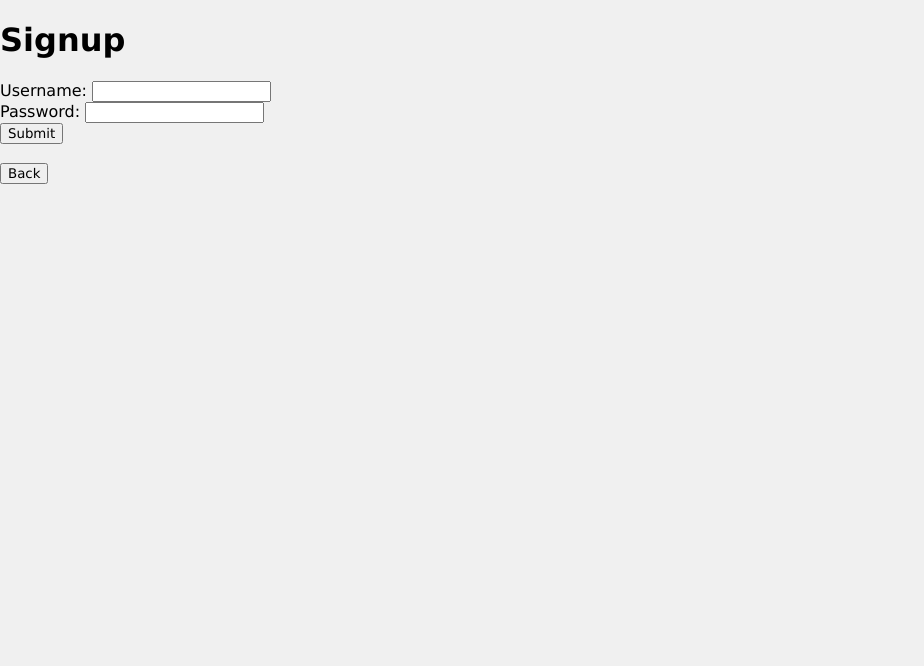
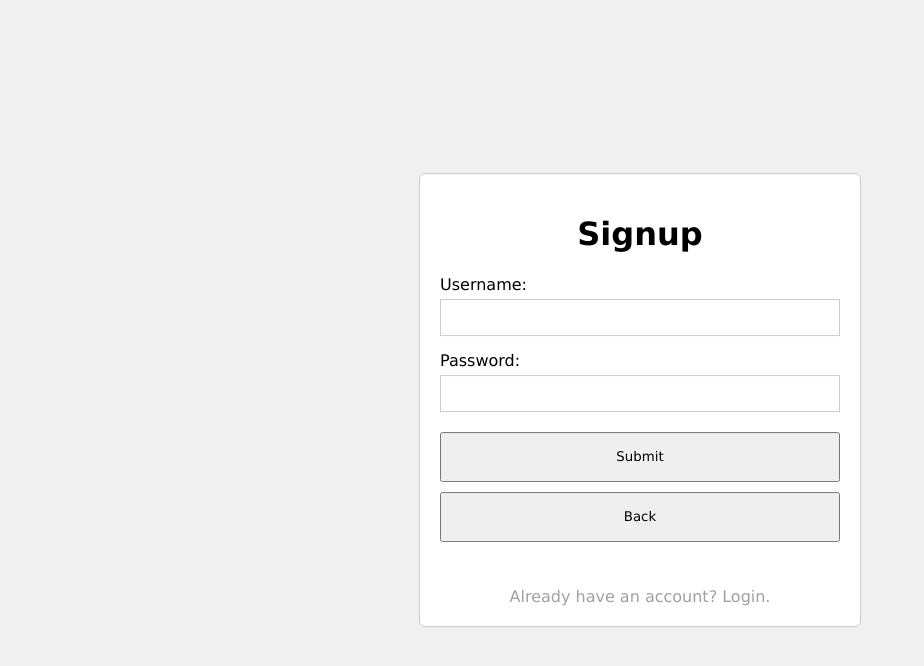
Before and after one commit to Thomas-Mahaney/Tournament-Manager, a plain HTML site: page frontend/signup.html in a window 1280 px wide. Shown: the whole page, without its empty margins (0-924 px from the left). Drawn offline with Linux system fonts and the light colour scheme.

Commit message:
new login pages; edit tournament button can be disabled

```diff
--- a/frontend/scripts/dashboard.js
+++ b/frontend/scripts/dashboard.js
@@ -6,6 +6,7 @@ const waitlist_list = document.getElementById('waitlist')
 const winner = document.getElementById('winner')
 const swap = document.getElementById('swap')
 const remove = document.getElementById('remove')
+const edit = document.getElementById('edit')
 
 var selection_enabled = false
 
@@ -273,6 +274,7 @@ window.onload = function() {
             winner.disabled = !started
             swap.disabled = started
             remove.disabled = started
+            edit.disabled = started
 
             // Add hover text for disabled buttons
             if (!started) {
@@ -281,6 +283,7 @@ window.onload = function() {
                 let highlight = "Only available before the tournament has begun."
                 swap.title = highlight
                 remove.title = highlight
+                edit.title = highlight
             }
 
             // Update title and time
@@ -325,6 +328,6 @@ remove.onclick = function() {
 }
 
 // Opens the page for editing this tournament
-document.getElementById('edit').onclick = function() {
+edit.onclick = function() {
     location.href = 'edit.html?id=' + new URLSearchParams(window.location.search).get('id')
 }
--- a/frontend/scripts/script.js
+++ b/frontend/scripts/script.js
@@ -37,8 +37,9 @@ function loadPageOfResults(api, page, replaceState, setDefault) {
 
         // Let the user know if nothing matched their filters
         if (data.length == 0) {
-            const message = document.createElement('p')
-            message.innerText = 'No tournaments match your filters.'
+            const message = document.createElement('h2')
+            message.id = 'empty-message'
+            message.innerText = 'No tournaments found.'
             list.appendChild(message)
         }
 
--- a/frontend/signup.html
+++ b/frontend/signup.html
@@ -7,9 +7,11 @@
         <meta charset="UTF-8">
         <title>Signup</title>
         <link rel="stylesheet" href="stylesheets/style.css">
+        <link rel="stylesheet" href="stylesheets/login.css">
     </head>
 
     <body>
+        <div class="login-container">
             <h1>Signup</h1>
             <p id="error-message"></p>
             <form id="signup-form">
@@ -19,8 +21,11 @@
                 <input type="password" id="password" name="password" required><br/>
                 <button type="submit" name="submit">Submit</button>
             </form>
-        <br>
             <button onclick="location.href='/'">Back</button>
+            <div id="link">
+                <a href="login.html">Already have an account? Login.</a>
+            </div>
+        </div>
     </body>
 
     <script src="scripts/signup.js"></script>
--- /dev/null
+++ b/frontend/stylesheets/login.css
@@ -0,0 +1,52 @@
+body {
+    position: relative;
+    height: 100vh;
+}
+
+h1, #error-message {
+    text-align: center;
+}
+
+.login-container {
+    position: absolute;
+    top: 50%;
+    left: 50%;
+    width: 50%;
+    padding: 20px;
+    background: white;
+    border-radius: 8px;
+
+    background-color: white;
+    border: 1px solid #ccc;
+    border-radius: 6px;
+
+    max-width: 50vh;
+    max-height: 80vh;
+
+    transform: translate(-50%, -50%);
+}
+
+input[type=text], input[type=password] {
+    width: 100%;
+    padding: 10px;
+    margin: 5px 0 15px;
+    border: 1px solid #ccc;
+    box-sizing: border-box;
+}
+
+button {
+    width: 100%;
+    height: 50px;
+    margin: 5px 0 5px 0;
+
+}
+
+#link {
+    margin-top: 10%;
+    text-align: center;
+}
+
+#link a {
+    text-decoration: none;
+    color: #a0a0a0;
+}
--- a/frontend/stylesheets/style.css
+++ b/frontend/stylesheets/style.css
@@ -22,7 +22,6 @@ body {
 
 #filter-form {
     margin: 12px 0;
-    display: flex;
     justify-content: center;
 }
 
@@ -122,8 +121,16 @@ button:disabled {
     align-items: center;
 }
 
+.navbar > * {
+    border: 2px solid black;
+}
+
 #title {
     float: left;
     align-items: center;
-    margin-right: 10px;
+    margin-right: 5px;
 }
+
+#empty-message {
+    margin-left: 10px;
+}
```
Also changed, not shown: frontend/index.html (+4 -4 lines), frontend/login.html (+6 -4 lines), 1 other file. Lines whose indentation alone changed are shown as unchanged.
